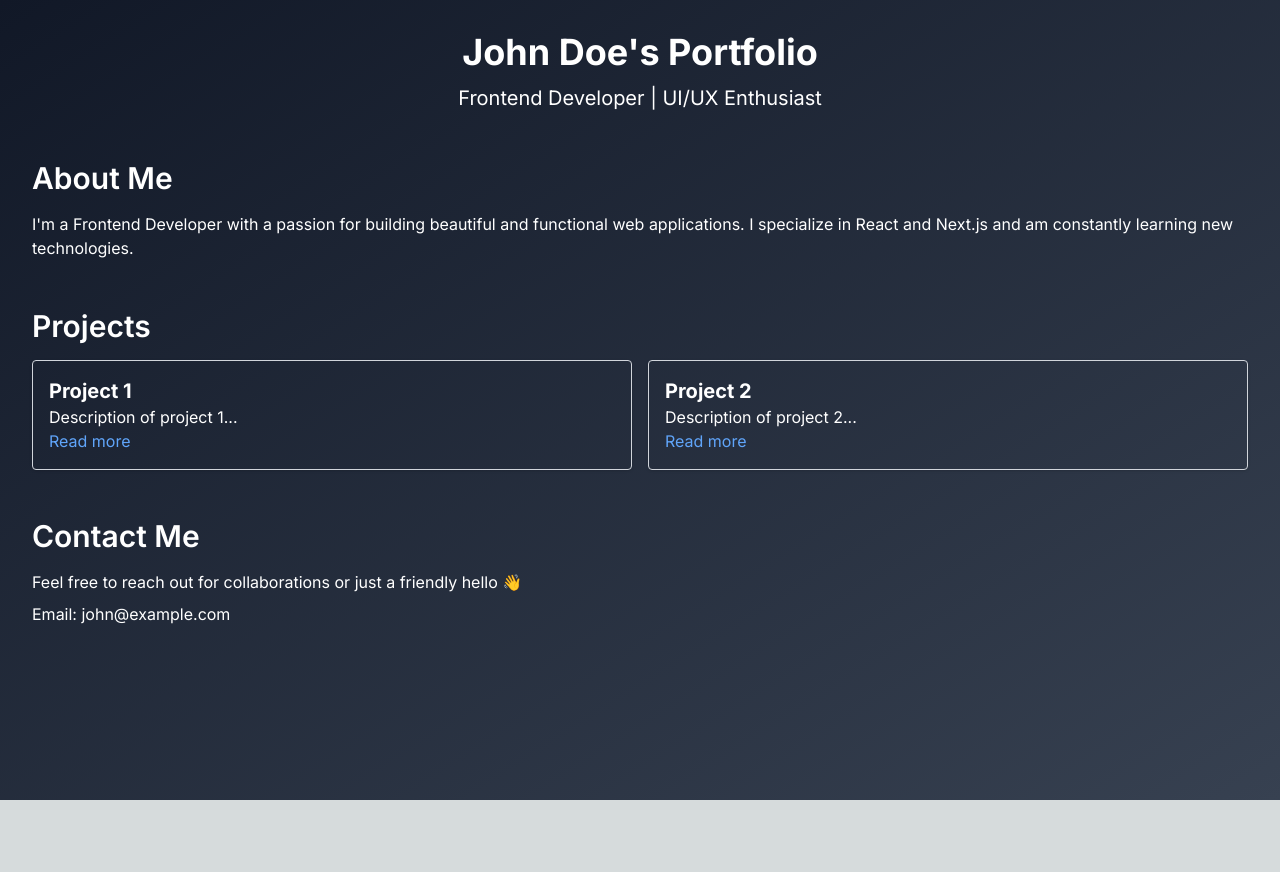
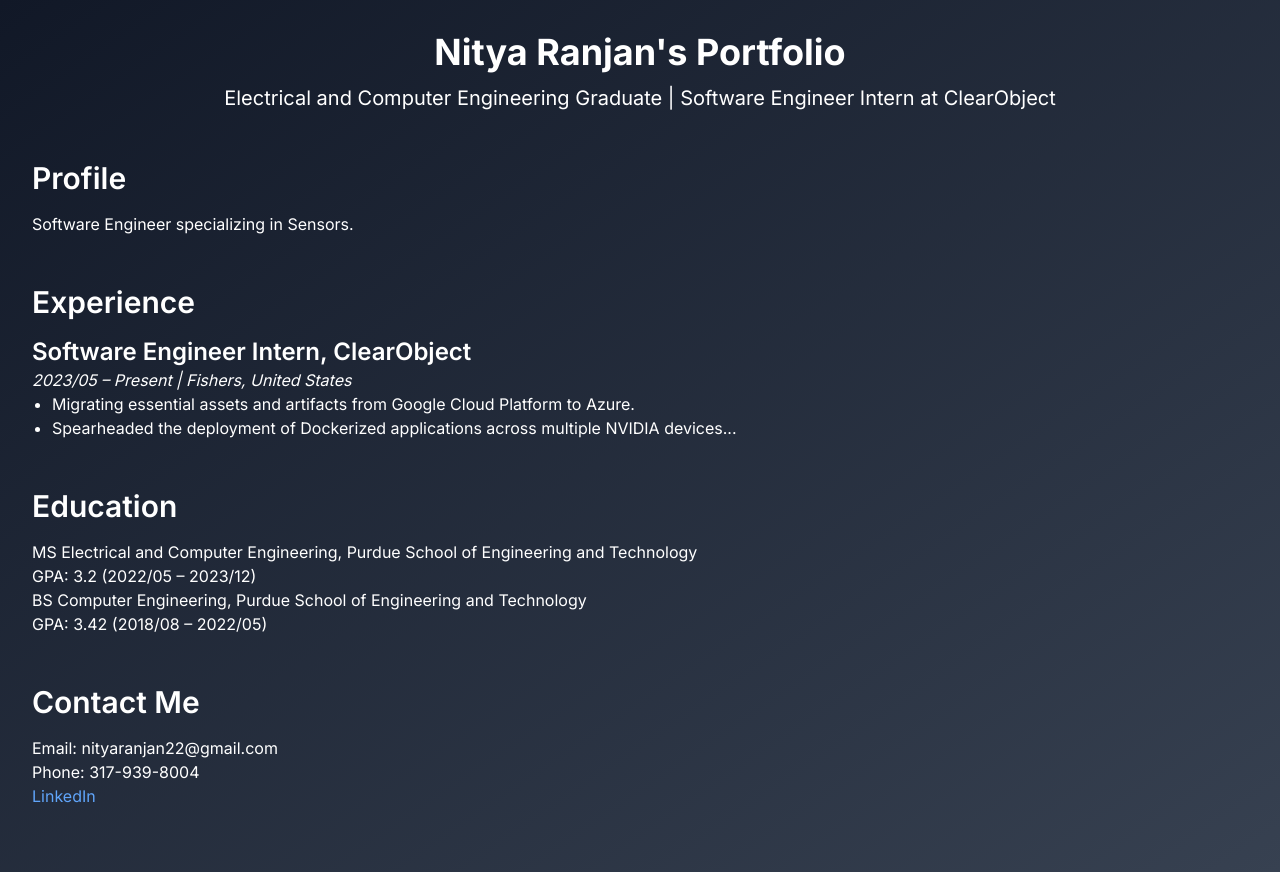
Before and after one commit to nityaranjan22/nextjs-portfolio, a Next.js app: page / in a window 1280 px wide. Before the commit the page ends 800 px from the top, so only its background shows below. Built offline with nearby package versions, Linux system fonts and the light colour scheme.

Commit message:
Update page.tsx

```diff
--- a/app/page.tsx
+++ b/app/page.tsx
@@ -7,42 +7,55 @@ export default function Portfolio() {
       <main className="min-h-screen bg-gradient-to-br from-gray-900 to-gray-700 text-white p-8">
         {/* Hero Section */}
         <section className="text-center">
-          <h1 className="text-4xl font-bold">John Doe&apos;s Portfolio</h1>
-          <p className="mt-3 text-xl">Frontend Developer | UI/UX Enthusiast</p>
+          <h1 className="text-4xl font-bold">Nitya Ranjan's Portfolio</h1>
+          <p className="mt-3 text-xl">Electrical and Computer Engineering Graduate | Software Engineer Intern at ClearObject</p>
         </section>
 
-        {/* About Section */}
+        {/* Profile Section */}
         <section className="mt-12">
-          <h2 className="text-3xl font-semibold">About Me</h2>
+          <h2 className="text-3xl font-semibold">Profile</h2>
           <p className="mt-4">
-            I&apos;m a Frontend Developer with a passion for building beautiful and functional web applications. I specialize in React and Next.js and am constantly learning new technologies.
+            Software Engineer specializing in Sensors.
           </p>
         </section>
 
-        {/* Projects Section */}
+        {/* Experience Section */}
         <section className="mt-12">
-          <h2 className="text-3xl font-semibold">Projects</h2>
-          <div className="mt-4 grid grid-cols-1 gap-4 md:grid-cols-2">
-            {/* Project Cards */}
-            <div className="rounded border border-gray-300 p-4 shadow">
-              <h3 className="text-xl font-bold">Project 1</h3>
-              <p>Description of project 1...</p>
-              <Link href="/projects/project1"><a className="text-blue-400 hover:underline">Read more</a></Link>
-            </div>
-            <div className="rounded border border-gray-300 p-4 shadow">
-              <h3 className="text-xl font-bold">Project 2</h3>
-              <p>Description of project 2...</p>
-              <Link href="/projects/project2"><a className="text-blue-400 hover:underline">Read more</a></Link>
-            </div>
-            {/* Add more projects as needed */}
+          <h2 className="text-3xl font-semibold">Experience</h2>
+          <div className="mt-4">
+            {/* Experience details here */}
+            <h3 className="text-2xl font-semibold">Software Engineer Intern, ClearObject</h3>
+            <p className="italic">2023/05 – Present | Fishers, United States</p>
+            <ul className="list-disc ml-5">
+              <li>Migrating essential assets and artifacts from Google Cloud Platform to Azure.</li>
+              <li>Spearheaded the deployment of Dockerized applications across multiple NVIDIA devices...</li>
+              {/* Add other points similarly */}
+            </ul>
+            {/* Include other experiences in the same format */}
           </div>
         </section>
+
+        {/* Education Section */}
+        <section className="mt-12">
+          <h2 className="text-3xl font-semibold">Education</h2>
+          <p className="mt-4">
+            MS Electrical and Computer Engineering, Purdue School of Engineering and Technology
+          </p>
+          <p>GPA: 3.2 (2022/05 – 2023/12)</p>
+          <p>BS Computer Engineering, Purdue School of Engineering and Technology</p>
+          <p>GPA: 3.42 (2018/08 – 2022/05)</p>
+          {/* Add more educational details if necessary */}
+        </section>
+
+        {/* Additional Sections for Projects, Publications, etc. */}
+        {/* ... */}
 
         {/* Contact Section */}
         <section className="mt-12 mb-8">
           <h2 className="text-3xl font-semibold">Contact Me</h2>
-          <p className="mt-4">Feel free to reach out for collaborations or just a friendly hello 👋</p>
-          <p className="mt-2">Email: john@example.com</p>
+          <p className="mt-4">Email: nityaranjan22@gmail.com</p>
+          <p>Phone: 317-939-8004</p>
+          <Link href="https://linkedin.com/in/nityaranjan/"><a className="text-blue-400 hover:underline">LinkedIn</a></Link>
         </section>
       </main>
     </div>
```
